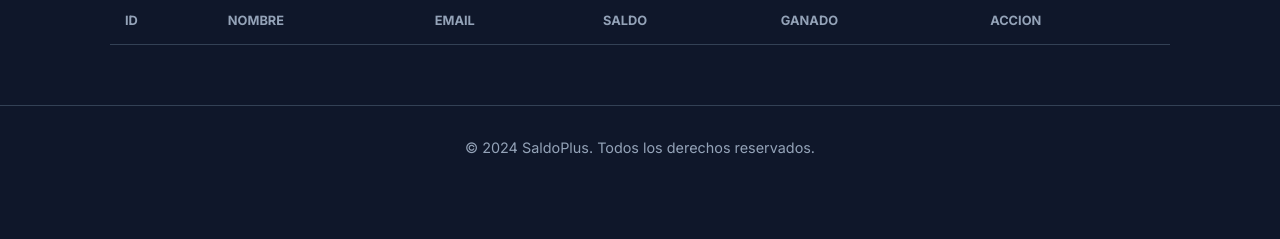
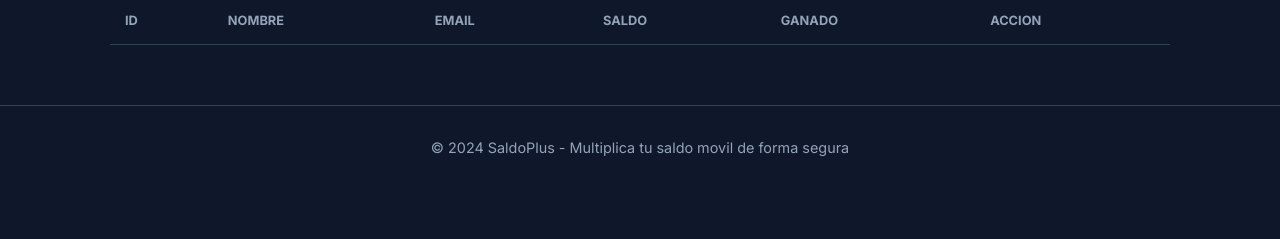
Before and after one commit to javiercoca2002-cell/Saldoplus, a Flask app: page /admin in a window 1280 px wide. Shown: the part 561-800 px from the top of the page. Run offline with Flask 3, Linux system fonts and the light colour scheme; a user stored in the database is signed in; lists and menus that the app fills with data are empty.

Commit message:
Actualizar base.html

```diff
--- a/templates/base.html
+++ b/templates/base.html
@@ -3,7 +3,7 @@
 <head>
     <meta charset="UTF-8">
     <meta name="viewport" content="width=device-width, initial-scale=1.0">
-    <title>{% block title %}SaldoPlus{% endblock %}</title>
+    <title>{% block title %}SaldoPlus - Multiplica tu Saldo{% endblock %}</title>
     <link rel="stylesheet" href="{{ url_for('static', filename='style.css') }}">
     <link href="https://fonts.googleapis.com/css2?family=Inter:wght@300;400;500;600;700;800;900&display=swap" rel="stylesheet">
 </head>
@@ -43,7 +43,7 @@
 
     <footer>
         <div class="container">
-            <p>&copy; 2024 SaldoPlus. Todos los derechos reservados.</p>
+            <p>&copy; 2024 SaldoPlus - Multiplica tu saldo movil de forma segura</p>
         </div>
     </footer>
 </body>
```
